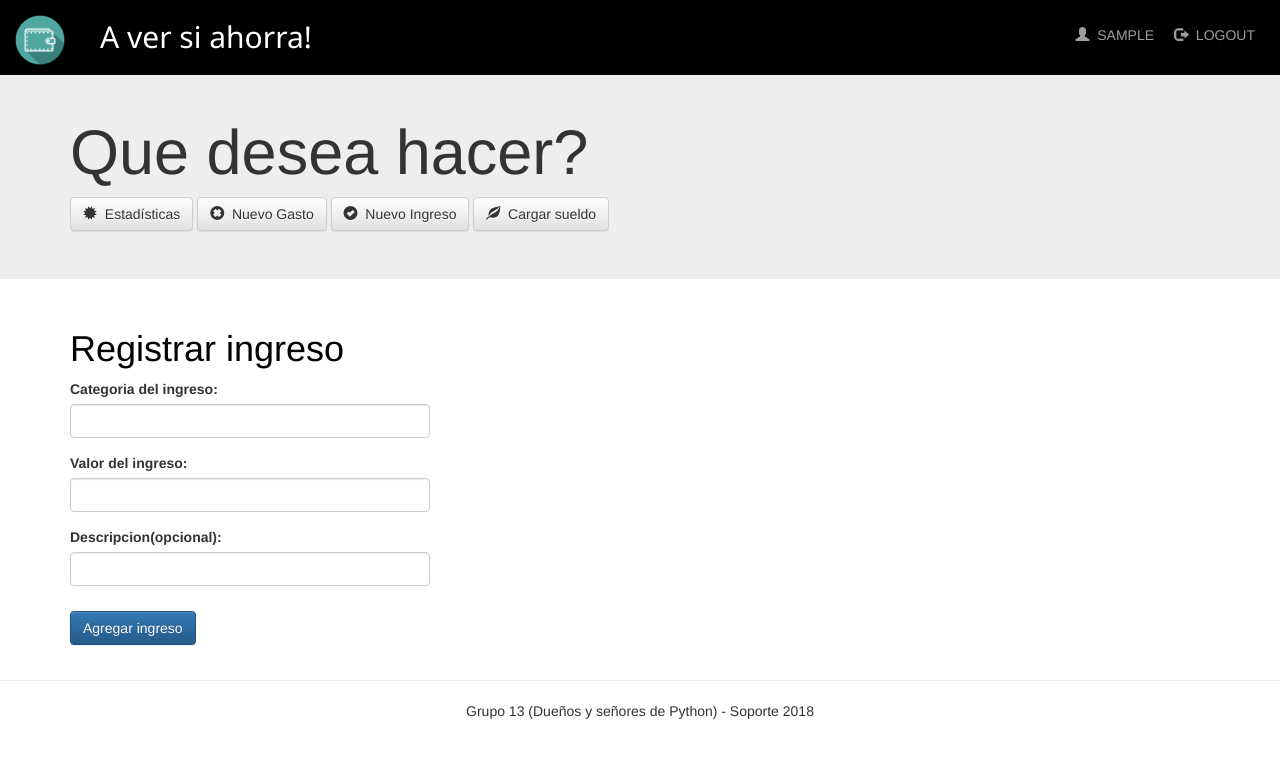
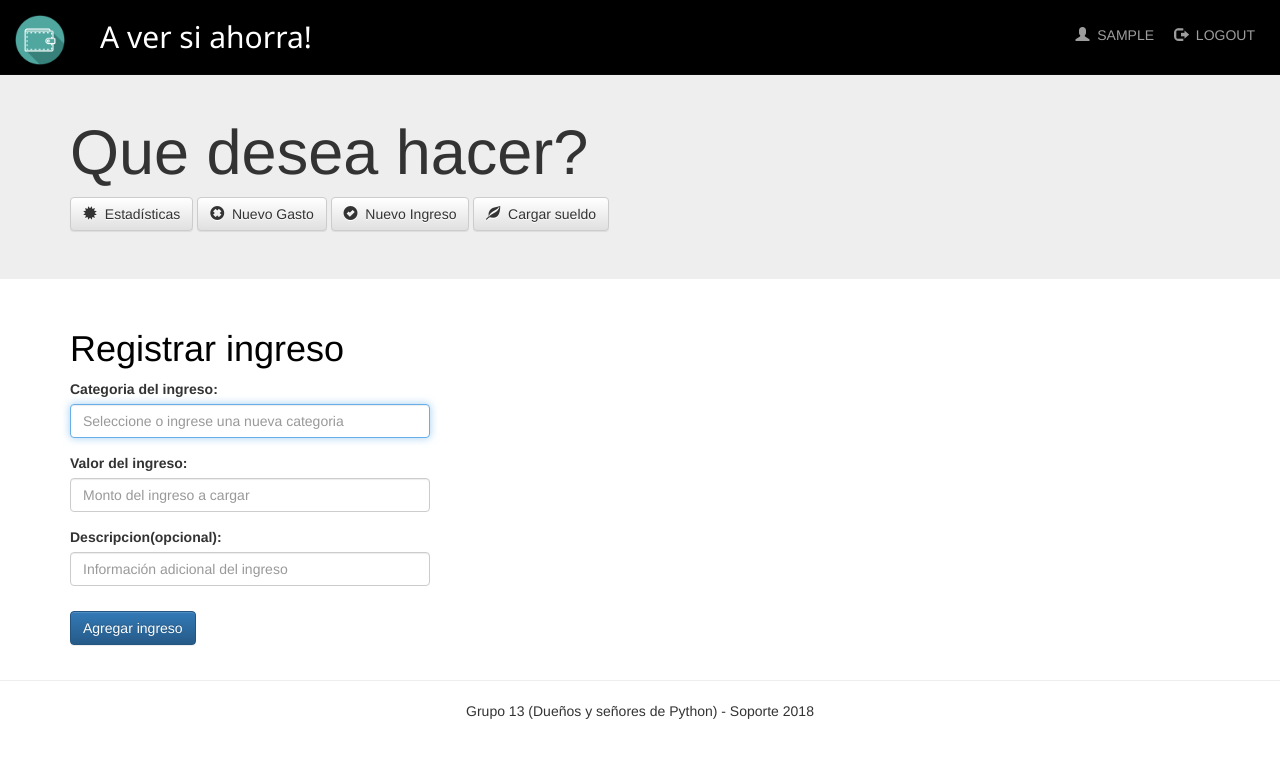
Before and after one commit to nawealvarez/TpSoporteGrupo13, a Flask app: page /ingresonew in a window 1280 px wide. Shown: the top 758 px of the page. Run offline with Flask 2, Linux system fonts and the light colour scheme; the visitor is signed in with stand-in values (Sample User, id 1); data that the repository does not hold is empty; some libraries are stand-ins or nearby versions.

Commit message:
Cambios en el formulario de alta de registro

```diff
--- a/billeterapp2.0/negocio/registros.py
+++ b/billeterapp2.0/negocio/registros.py
@@ -69,3 +69,13 @@ class RegistroLogic():
                 else:
                     c[categoria] = r["valor"]
         return c
+
+    @staticmethod
+    def get_cats_names(userid, tipo):
+        registros = RegistroData.get_categorias(userid, tipo)
+        cat_nombres = []
+        for r in registros:
+            for categoria in r["categoria"]:
+                if categoria not in cat_nombres:
+                    cat_nombres.append(categoria)
+        return cat_nombres
--- a/billeterapp2.0/presentacion/billeterapp.py
+++ b/billeterapp2.0/presentacion/billeterapp.py
@@ -73,6 +73,8 @@ def gastonew():
 @app.route("/ingresonew", methods=["GET", "POST"])
 @login_required
 def ingresonew():
+    userid=current_user.get_id()
+    lista_cats = RegistroLogic.get_cats_names(userid, "ingreso")
     form = IngresoForm()
     if form.validate_on_submit():
         ingreso = {"tipo": "ingreso",
@@ -80,11 +82,11 @@ def ingresonew():
                     "valor": form.valor.data,
                     "descripcion": form.descripcion.data,
                     "fecha": datetime.utcnow(),
-                    "userid": current_user.get_id()}
+                    "userid": userid}
         RegistroLogic.insert_one(ingreso)
         flash('Si ingreso ha sido cargado con exito!')
         return redirect(url_for("index"))
-    return render_template("registros_form.html", form=form, type="ingreso", title="Registrar ingreso")
+    return render_template("registros_form.html", form=form, type="ingreso", datalist=lista_cats, title="Registrar ingreso")
 
 
 @app.route("/sueldonew", methods=["GET", "POST"])
--- a/billeterapp2.0/presentacion/templates/base.html
+++ b/billeterapp2.0/presentacion/templates/base.html
@@ -1,5 +1,5 @@
 <!doctype html>
-<html class="no-js" lang="">
+<html class="no-js" lang="es-es">
     <head>
         <meta charset="utf-8">
         <meta http-equiv="X-UA-Compatible" content="IE=edge,chrome=1">
--- a/billeterapp2.0/presentacion/templates/registros_form.html
+++ b/billeterapp2.0/presentacion/templates/registros_form.html
@@ -12,12 +12,18 @@ A Ver Si Ahorra -- {{title}}
             <form action="" method="post" class="form-group">
                 {{form.hidden_tag()}}
                 <table>
-                    {{render_field(form.categoria, size=50, class="form-control")}}
-                    {{render_field(form.valor, size=50, class="form-control")}}
-                    {{render_field(form.descripcion, size=50, class="form-control")}}
+                    {{render_field(form.categoria, list="cat_datalist", autocomplete="off", autofocus="autofocus", placeholder="Seleccione o ingrese una nueva categoria", size=50, class="form-control")}}
+                    {{render_field(form.valor, autocomplete="off", pattern="[0-9]*.?[0-9]*", title="Ingrese sólo números", placeholder="Monto del ingreso a cargar", size=50, class="form-control")}}
+                    {{render_field(form.descripcion, placeholder="Información adicional del ingreso", size=50, class="form-control")}}
                     <button type="submit" class="btn btn-primary">Agregar {{type}}</button>
                 </table>
             </form>
         </div>
+
+        <datalist id="cat_datalist">
+            {% for c in datalist %}
+            <option value={{c}}>
+            {% endfor %}
+        </datalist>
     </section>
-{%endblock%}s
+{%endblock%}
--- a/billeterapp2.0/presentacion/templates/sueldo_form.html
+++ b/billeterapp2.0/presentacion/templates/sueldo_form.html
@@ -12,7 +12,7 @@ A Ver Si Ahorra -- {{title}}
             <form action="" method="post" class="form-group">
                 {{form.hidden_tag()}}
                 <table>
-                    {{render_field(form.valor, size=50, class="form-control")}}
+                    {{render_field(form.valor, autofocus="autofocus", autocomplete="off", placeholder="Último sueldo cobrado", size=50, class="form-control")}}
                     <button type="submit" class="btn btn-primary">Agregar {{type}}</button>
                 </table>
             </form>
```
